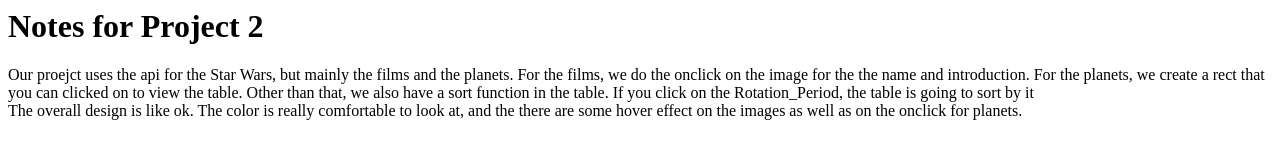
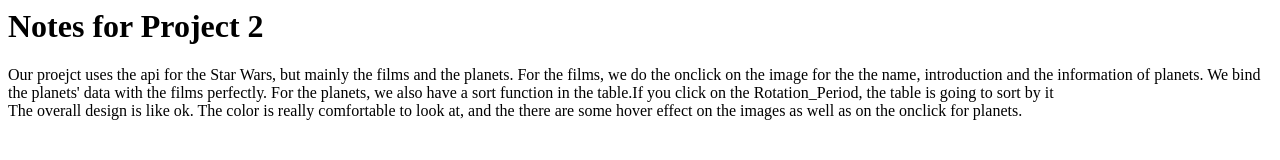
Before and after one commit to alfreeed7/notes-for-project-2, a plain HTML site: page index.html in a window 1280 px wide. Drawn offline with Linux system fonts and the light colour scheme.

Commit message:
Update index.html

```diff
--- a/index.html
+++ b/index.html
@@ -3,8 +3,8 @@
 <body>
 <h1> Notes for Project 2 </h1>
 <p> Our proejct uses the api for the Star Wars, but mainly the films and the planets. For the films, we do the onclick on the image
-for the the name and introduction. For the planets, we create a rect that you can clicked on to view the table. Other than that, we also
-  have a sort function in the table. If you click on the Rotation_Period, the table is going to sort by it<br>
+for the the name, introduction and the information of planets. We bind the planets' data with the films perfectly. For the planets,
+  we also have a sort function in the table.If you click on the Rotation_Period, the table is going to sort by it<br>
 The overall design is like ok. The color is really comfortable to look at, and the there are some hover effect on the images as well as on
 the onclick for planets.
 </body>
```
